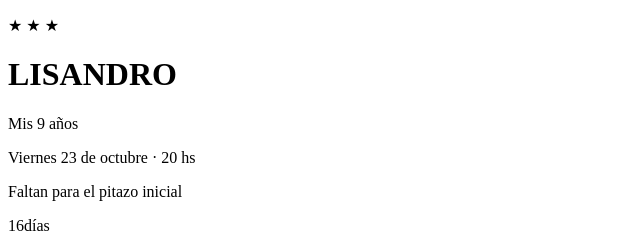
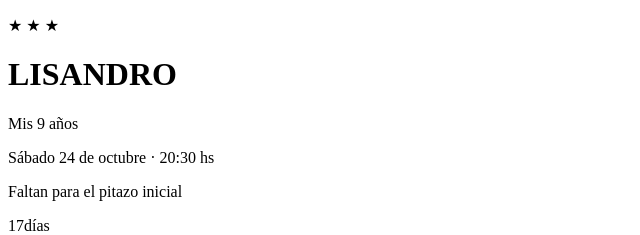
Before and after one commit to marcehlvs/cumple-lisandro, a React (Vite) app: page / in a window 1280 px wide. Shown: the top 235 px of the page, without its empty margins (0-640 px from the left). Built offline with nearby package versions, Linux system fonts and the light colour scheme; the HTML template or start-up script is replaced by a standard one.

Commit message:
invitacion-fecha

```diff
--- a/src/config.js
+++ b/src/config.js
@@ -2,9 +2,9 @@
 export const CONFIG = {
   nombre: 'Lisandro',
   edad: 9,
-  fechaTexto: 'Viernes 23 de octubre · 20 hs',
+  fechaTexto: 'Sábado 24 de octubre · 20:30 hs',
   // Hora de Argentina (UTC-3). Es la que usa la cuenta regresiva.
-  fecha: '2026-10-23T20:00:00-03:00',
+  fecha: '2026-10-24T20:30:00-03:00',
   // Número para confirmar asistencia, con código de país y sin + ni espacios.
   // Ejemplo: '5491112345678'. Si queda vacío, el botón de WhatsApp no se muestra.
   whatsapp: '5491126758365',
```
Also changed, not shown: 2 other files (tests, documents, lock files or other folders).
